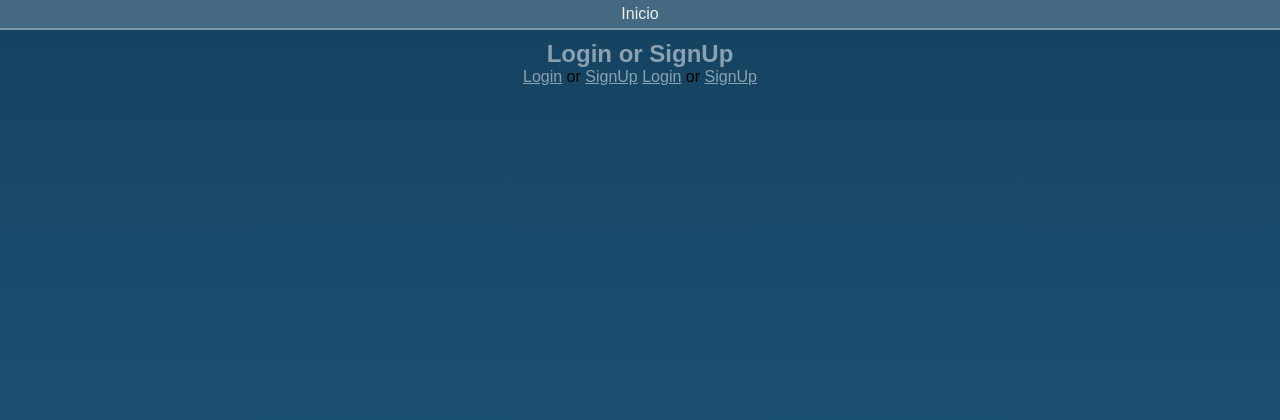
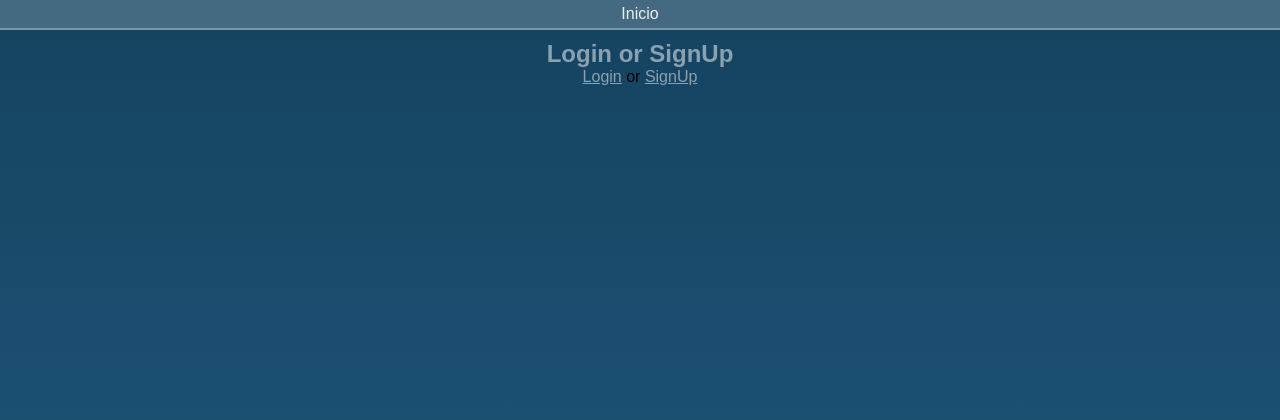
Before and after one commit to angevg/modulo5, a PHP site: page / in a window 1280 px wide. Shown: the top 420 px of the page. Run offline with PHP 8.4, Linux system fonts and the light colour scheme.

Commit message:
Update index.php

```diff
--- a/index.php
+++ b/index.php
@@ -39,7 +39,6 @@ require 'partials/header.php';
 
 <?php else: ?>
 	<h2>Login or SignUp</h2>
-  <a href="Login.php">Login</a> or <a href="signup.php">SignUp</a>
   <a href="Login.php">Login</a> or
    <a href="signup.php">SignUp</a>
 <?php endif; ?>
```
